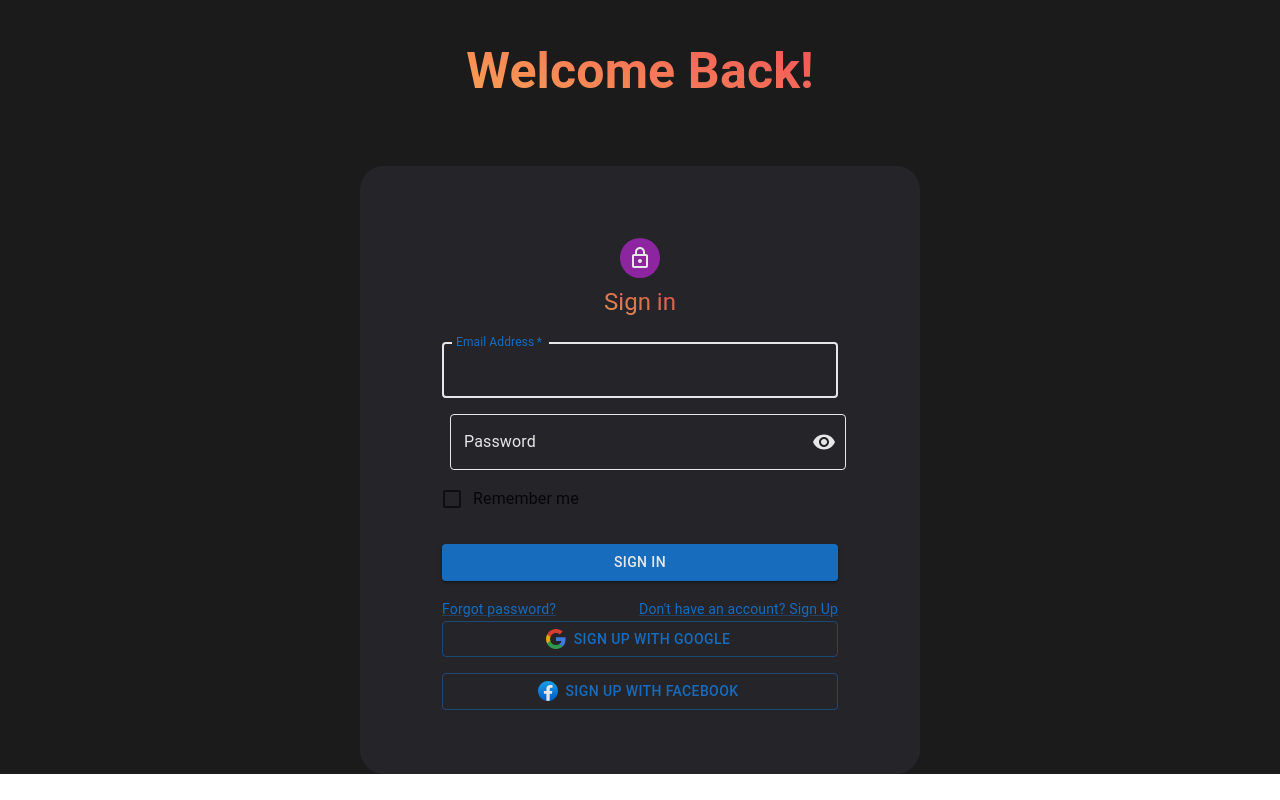
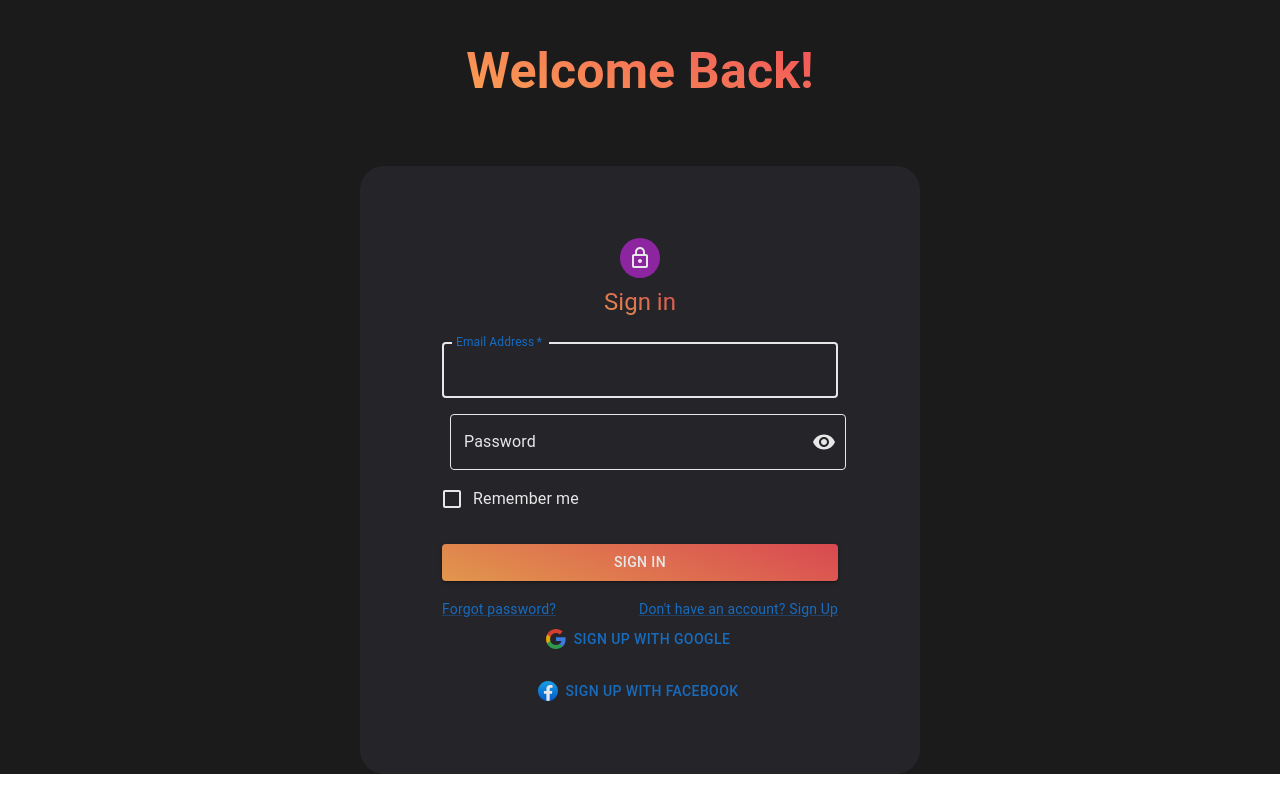
Before and after one commit to irarayzelji2002/decoraition-backend, a React (Create React App) app: page / in a window 1280 px wide. Built offline with nearby package versions, Linux system fonts and the light colour scheme.

Commit message:
slight changes //register &login

```diff
--- a/src/components/Signup.js
+++ b/src/components/Signup.js
@@ -303,15 +303,30 @@ const Signup = () => {
             />
 
             <FormControlLabel
-              control={<Checkbox value="remember" color="primary" />}
+              control={
+                <Checkbox
+                  value="remember"
+                  sx={{
+                    color: "white",
+                    "&.Mui-checked": {
+                      color: "white",
+                    },
+                  }}
+                />
+              }
               label="Remember me"
+              sx={{ color: "white" }}
             />
 
             <Button
               type="submit"
               fullWidth
               variant="contained"
-              sx={{ mt: 3, mb: 2 }}
+              sx={{
+                mt: 3,
+                mb: 2,
+                backgroundImage: "linear-gradient(20deg, #faa653, #f04f59)",
+              }}
             >
               Register
             </Button>
@@ -334,7 +349,6 @@ const Signup = () => {
           <Button
             type="submit"
             fullWidth
-            variant="outlined"
             onClick={() => alert("Sign up with Google")}
             startIcon={<GoogleIcon />}
           >
@@ -343,7 +357,6 @@ const Signup = () => {
           <Button
             type="submit"
             fullWidth
-            variant="outlined"
             onClick={() => alert("Sign up with Facebook")}
             startIcon={<FacebookIcon />}
           >
--- a/src/components/loginModal.js
+++ b/src/components/loginModal.js
@@ -138,14 +138,30 @@ export default function LoginModal() {
             )}
 
             <FormControlLabel
-              control={<Checkbox value="remember" color="primary" />}
+              control={
+                <Checkbox
+                  value="remember"
+                  sx={{
+                    color: "white",
+                    "&.Mui-checked": {
+                      color: "white",
+                    },
+                  }}
+                />
+              }
               label="Remember me"
+              sx={{ color: "white" }}
             />
+
             <Button
               type="submit"
               fullWidth
               variant="contained"
-              sx={{ mt: 3, mb: 2 }}
+              sx={{
+                mt: 3,
+                mb: 2,
+                backgroundImage: "linear-gradient(20deg, #faa653, #f04f59)",
+              }}
             >
               Sign In
             </Button>
@@ -168,7 +184,6 @@ export default function LoginModal() {
           <Button
             type="submit"
             fullWidth
-            variant="outlined"
             onClick={() => alert("Sign up with Google")}
             startIcon={<GoogleIcon />}
           >
@@ -177,7 +192,6 @@ export default function LoginModal() {
           <Button
             type="submit"
             fullWidth
-            variant="outlined"
             onClick={() => alert("Sign up with Facebook")}
             startIcon={<FacebookIcon />}
           >
```
